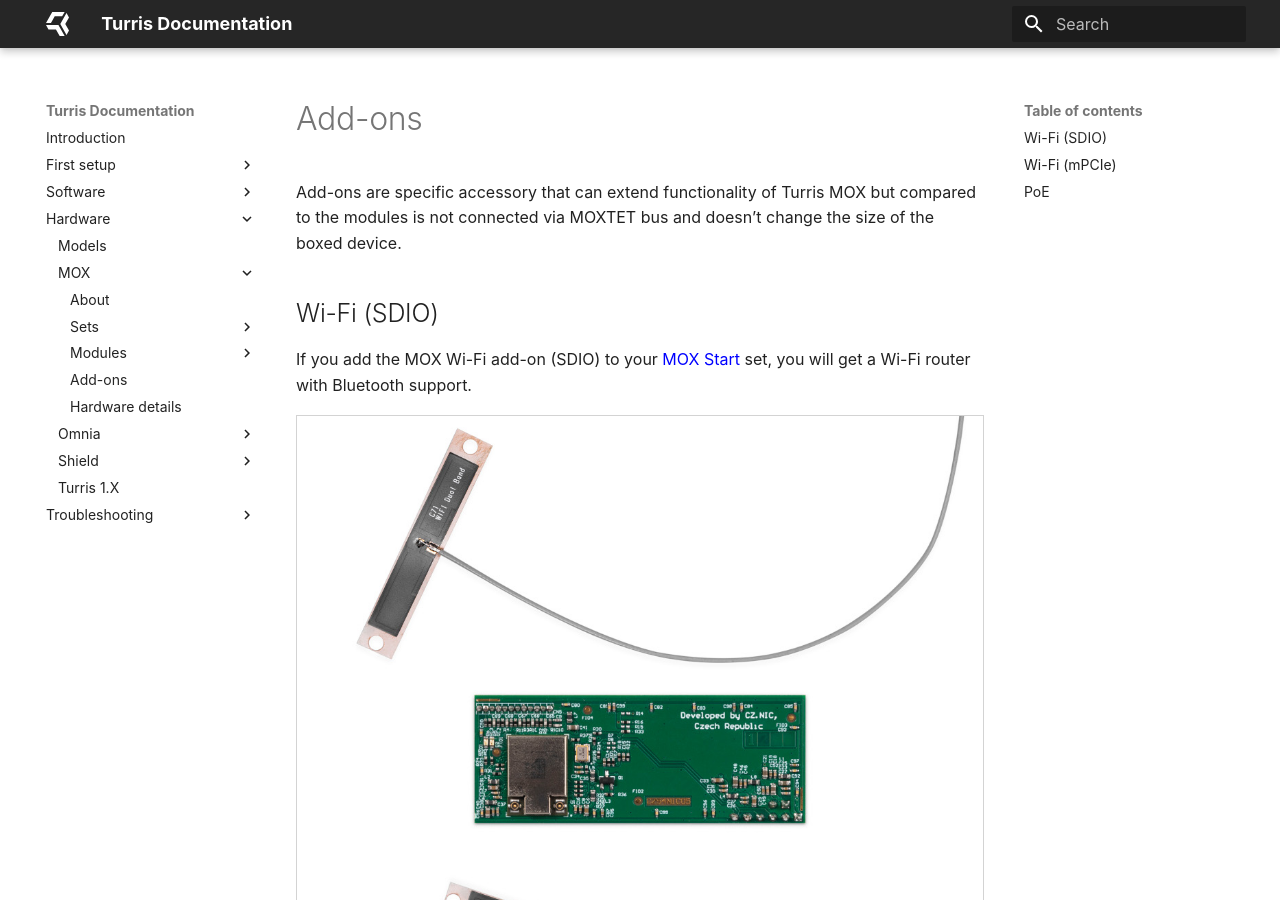
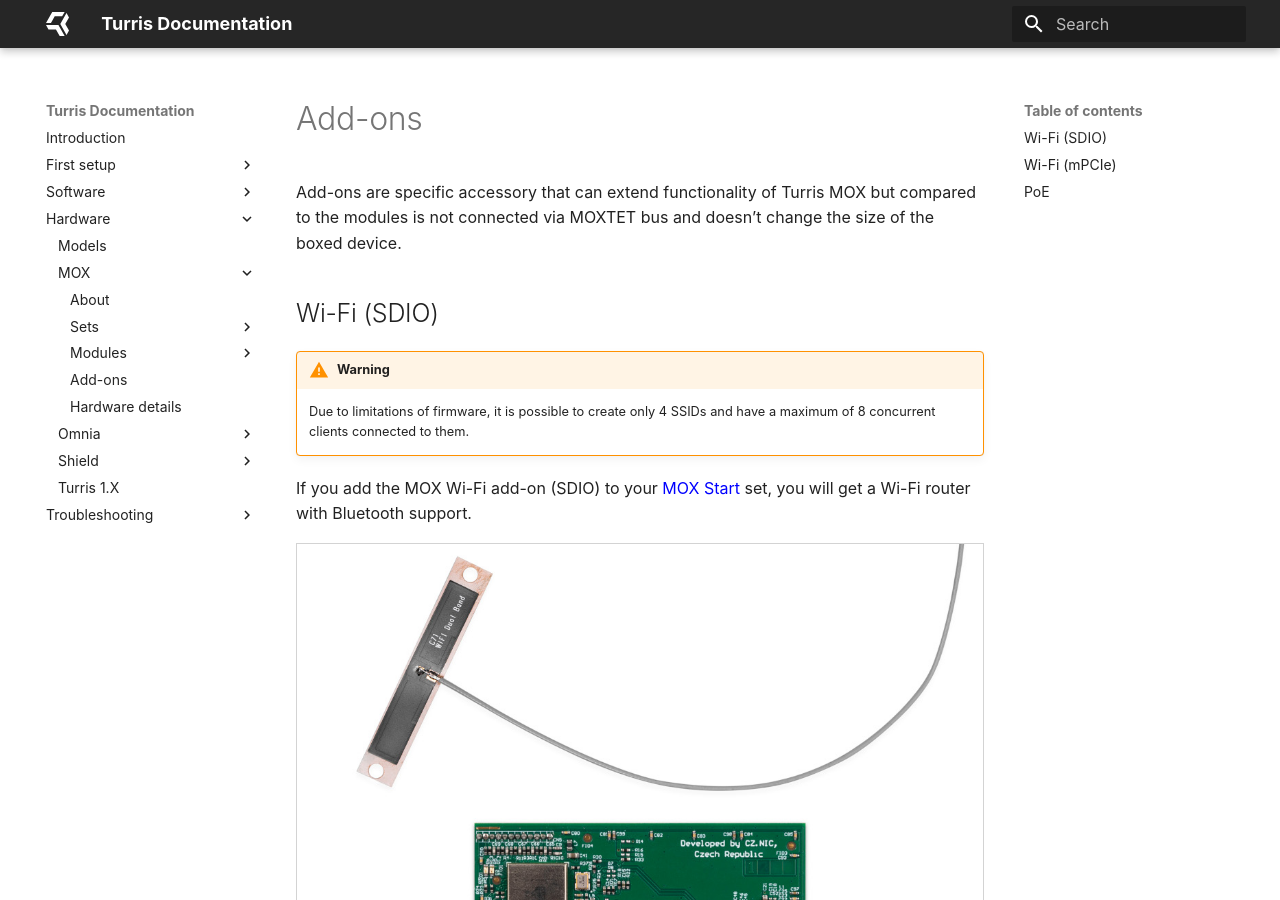
Before and after one commit to turris-cz/user-docs, an MkDocs documentation site: the page built from docs/hw/mox/addons.md, in a window 1280 px wide and 900 px high. Built offline with MkDocs 1.6.1 and Material for MkDocs 9.7.7, drawn with Linux system fonts in a browser that asks for light colours.

Commit message:
sdio: add limits about SSID networks and concurrent clients

```diff
--- a/docs/hw/mox/addons.md
+++ b/docs/hw/mox/addons.md
@@ -5,6 +5,10 @@
 size of the boxed device.
 
 ## Wi-Fi (SDIO)
+
+!!! warning
+    Due to limitations of firmware, it is possible to create only 4 SSIDs and
+    have a maximum of 8 concurrent clients connected to them.
 
 If you add the MOX Wi-Fi add-on (SDIO) to your [MOX Start](sets/start.md) set,
 you will get a Wi-Fi router with Bluetooth support.
```
